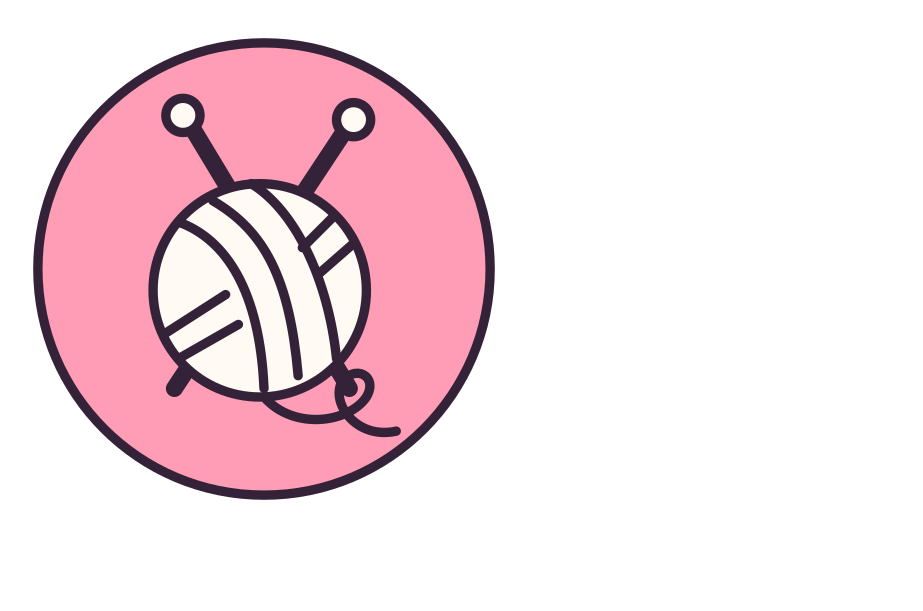
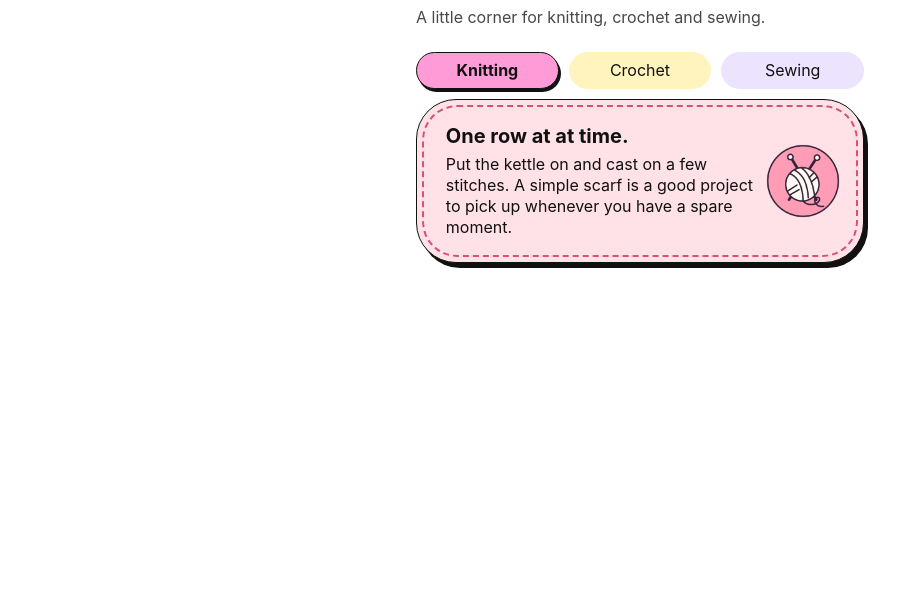
Before and after one commit to NoroffFEU/component-library-aug25pt, a plain HTML site: page components/tabs/example-content/silje-custom-tabs/index.html in a window 1280 px wide. Shown: the part 189-800 px from the top of the page, without its empty margins (0-923 px from the left). Drawn offline with Linux system fonts and the light colour scheme.

Commit message:
Style tabs and panels with CSS

```diff
--- a/components/tabs/example-content/silje-custom-tabs/index.html
+++ b/components/tabs/example-content/silje-custom-tabs/index.html
@@ -10,6 +10,9 @@
   <body>
     <main class="tabs" aria-labelledby="stitch-club-title">
       <h1 id="stitch-club-title" class="viusally-hidden">The Stitch Club</h1>
+      <p class="tabs__intro">
+        A little corner for knitting, crochet and sewing.
+      </p>
 
       <div class="tabs__list" role="tablist" aria-label="Stitch Club crafts">
         <button
--- a/components/tabs/example-content/silje-custom-tabs/style.css
+++ b/components/tabs/example-content/silje-custom-tabs/style.css
@@ -0,0 +1,126 @@
+body {
+  margin: 0;
+  padding: clamp(2rem, 14vh, 7rem) 1rem 2rem;
+  background-color: #fff;
+  color: #111;
+  font-family: "Inter", sans-serif;
+  line-height: 1.3;
+}
+
+.tabs {
+  max-width: 28rem;
+  margin-inline: auto;
+}
+
+.visually-hidden {
+  position: absolute;
+  width: 1px;
+  height: 1px;
+  overflow: hidden;
+  clip-path: inset(50%);
+  white-space: nowrap;
+}
+
+[data-theme="knitting"] {
+  --accent: #ff9bd7;
+  --tint: #ffe1e8;
+  --stitch: #d94f76;
+}
+
+[data-theme="crochet"] {
+  --accent: #ffe36f;
+  --tint: #fff4be;
+  --stitch: #a17c24;
+}
+
+[data-theme="sewing"] {
+  --accent: #bdacf5;
+  --tint: #ece4ff;
+  --stitch: #8861c8;
+}
+
+.tabs__list {
+  display: grid;
+  grid-template-columns: repeat(3, minmax(0, 1fr));
+  gap: clamp(0.375rem, 1.5vw, 0.625rem);
+  margin-bottom: 0.625rem;
+}
+
+.tabs__tab {
+  min-height: 2.3rem;
+  padding: 0.4rem 0.25rem;
+  border: 1px solid transparent;
+  border-radius: 999px;
+  background-color: var(--tint);
+  color: inherit;
+  font: inherit;
+  overflow-wrap: anywhere;
+  cursor: pointer;
+}
+
+.tabs__tab:hover {
+  background-color: var(--accent);
+}
+
+.tabs__tab[aria-selected="true"] {
+  border-color: currentColor;
+  background-color: var(--accent);
+  box-shadow: 2px 3px 0 currentColor;
+  font-weight: 700;
+}
+
+.tabs__tab:focus-visible,
+.tabs__panel:focus-visible {
+  outline: 3px solid #164578;
+  outline-offset: 3px;
+}
+
+.tabs__panel {
+  --panel-radius: clamp(1.75rem, 6vw, 2.5rem);
+  position: relative;
+  display: grid;
+  grid-template-columns: minmax(0, 1fr) clamp(3.75rem, 19vw, 5rem);
+  align-items: center;
+  gap: 0.5rem;
+  box-sizing: border-box;
+  min-height: 10rem;
+  padding: 1.5rem clamp(0.8rem, 3vw, 1.25rem) 1.5rem clamp(1rem, 4.5vw, 1.8rem);
+  border: 1px solid currentColor;
+  border-radius: var(--panel-radius);
+  background-color: var(--tint);
+  box-shadow: 4px 5px 0 currentColor;
+}
+
+.tabs__panel::before {
+  position: absolute;
+  inset: 0.3rem;
+  border: 2px dashed var(--stitch);
+  border-radius: calc(var(--panel-radius) - 0.3rem);
+  pointer-events: none;
+  content: "";
+}
+
+.tabs__panel[hidden] {
+  display: none;
+}
+
+.tabs__panel h2 {
+  margin: 0 0 0.4rem;
+  font-size: 1.25rem;
+  line-height: 1.2;
+}
+
+.tabs__panel p {
+  margin: 0;
+}
+
+.tabs__art {
+  display: block;
+  width: 100%;
+  height: auto;
+}
+
+.tabs__intro {
+  margin: 0.35rem 0 1.5rem;
+  color: #4b454b;
+}
```
